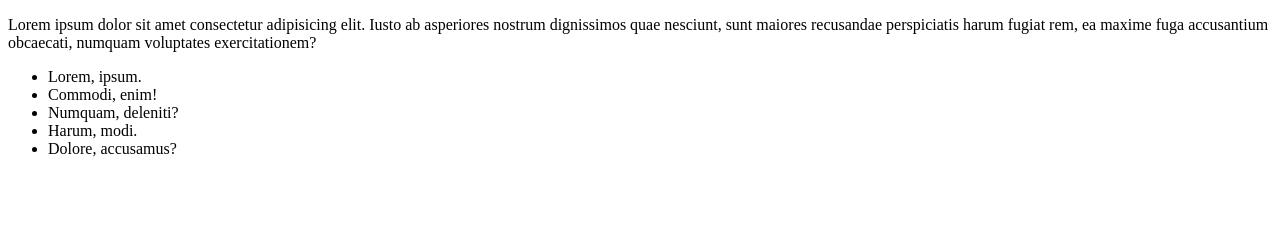
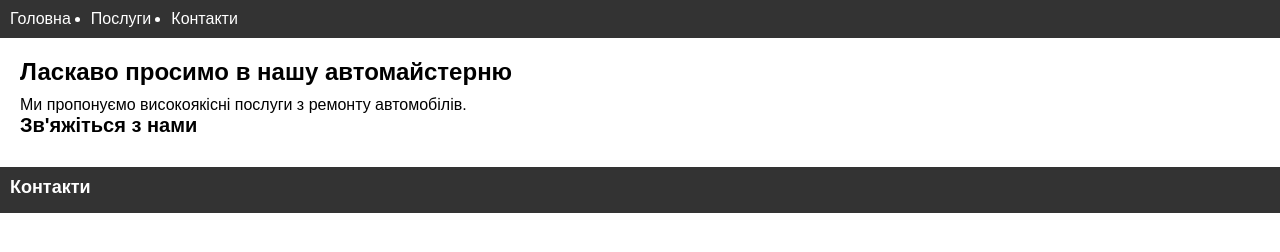
Before and after one commit to Meganimys/my-project, a plain HTML site: page index.html in a window 1280 px wide. Drawn offline with Linux system fonts and the light colour scheme.

Commit message:
This is form of site

```diff
--- a/index.html
+++ b/index.html
@@ -1,19 +1,44 @@
 <!DOCTYPE html>
+<html lang="en">
 <head>
-<meta http-equiv="Content-Type" content="text/html;charset=UTF-8">
+    <meta charset="UTF-8">
+    <meta name="viewport" content="width=device-width, initial-scale=1.0">
+    <link rel="stylesheet" href="style.css">
+    <title>Автомайстерня</title>
 </head>
 <body>
-    <p>
-        Lorem ipsum dolor sit amet consectetur adipisicing elit. Iusto ab asperiores nostrum dignissimos quae nesciunt, sunt maiores recusandae perspiciatis harum fugiat rem, ea maxime fuga accusantium obcaecati, numquam voluptates exercitationem?
-    </p>
-    <p>
-        <ul>
-            <li>Lorem, ipsum.</li>
-            <li>Commodi, enim!</li>
-            <li>Numquam, deleniti?</li>
-            <li>Harum, modi.</li>
-            <li>Dolore, accusamus?</li>
-        </ul>
-    </p>
+
+    <header class="header">
+        <nav class="menu">
+            <ul class="menu__list">
+                <li class="menu__item"><a href="#" class="menu__link">Головна</a></li>
+                <li class="menu__item"><a href="#" class="menu__link">Послуги</a></li>
+                <li class="menu__item"><a href="#" class="menu__link">Контакти</a></li>
+            </ul>
+        </nav>
+    </header>
+
+    <main class="main">
+        <section class="main-info">
+            <h1 class="main-info__title">Ласкаво просимо в нашу автомайстерню</h1>
+            <p class="main-info__description">Ми пропонуємо високоякісні послуги з ремонту автомобілів.</p>
+        </section>
+
+        <section class="feedback-form">
+            <h2 class="feedback-form__title">Зв'яжіться з нами</h2>
+            <form action="#" method="post" class="feedback-form__form">
+                <!-- Форма зворотнього зв'язку тут -->
+            </form>
+        </section>
+    </main>
+
+    <footer class="footer">
+        <section class="contact-info">
+            <h3 class="contact-info__title">Контакти</h3>
+            <!-- Контактна інформація тут -->
+        </section>
+    </footer>
+
+    <script src="script.js"></script>
 </body>
 </html>
--- a/style.css
+++ b/style.css
@@ -0,0 +1,58 @@
+/* Reset стилів */
+body, h1, h2, h3, p, ul, li, form {
+    margin: 0;
+    padding: 0;
+}
+
+/* Базові стилі */
+body {
+    font-family: Arial, sans-serif;
+}
+
+.header {
+    background-color: #333;
+    color: #fff;
+    padding: 10px;
+}
+
+.menu {
+    list-style: none;
+}
+
+.menu__list {
+    display: flex;
+}
+
+.menu__item {
+    margin-right: 20px;
+}
+
+.menu__link {
+    text-decoration: none;
+    color: #fff;
+}
+
+.main {
+    padding: 20px;
+}
+
+.main-info__title {
+    font-size: 24px;
+    margin-bottom: 10px;
+}
+
+.feedback-form__title {
+    font-size: 20px;
+    margin-bottom: 10px;
+}
+
+.footer {
+    background-color: #333;
+    color: #fff;
+    padding: 10px;
+}
+
+.contact-info__title {
+    font-size: 18px;
+    margin-bottom: 5px;
+}
```
